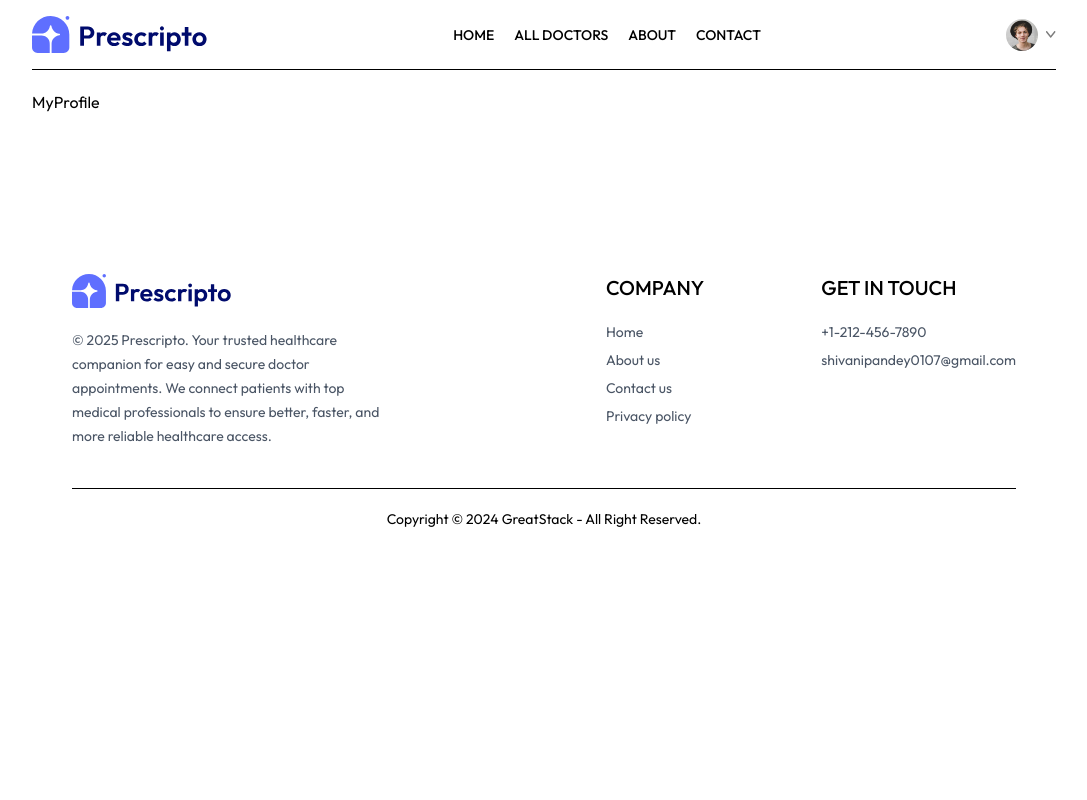
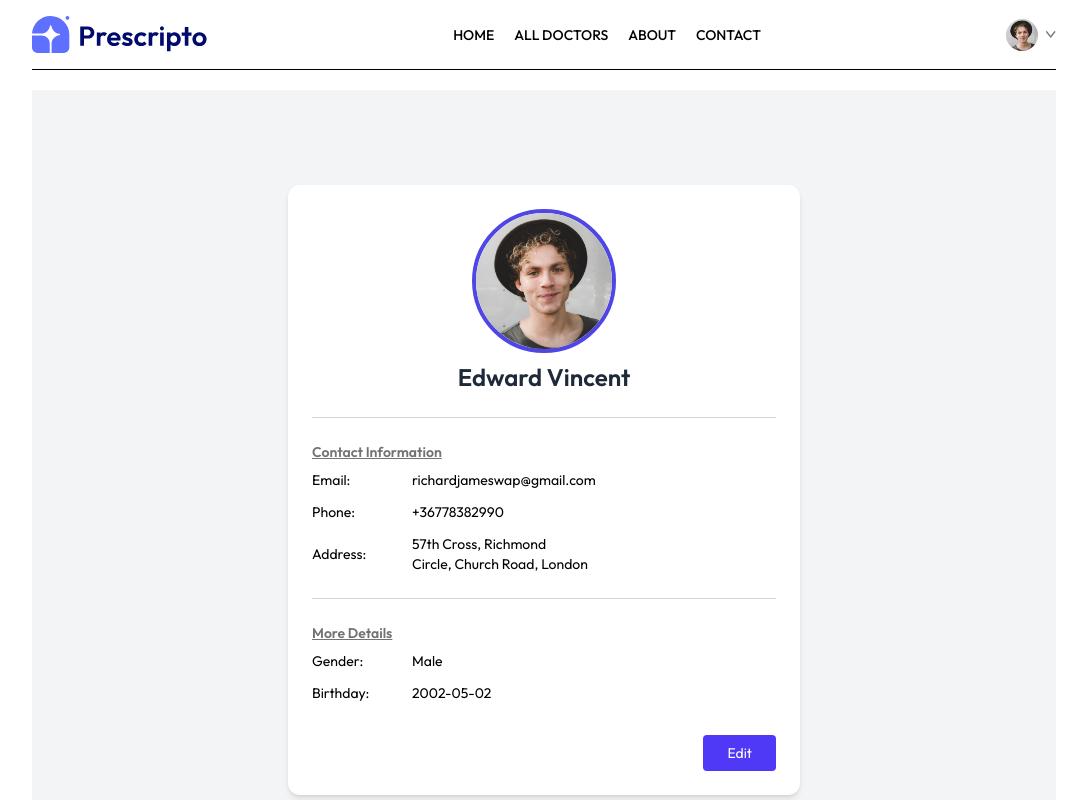
Before and after one commit to shivanipandey5678/Appointment-Booking-System, a React (Vite) app in the folder frontend/: page /my-profile in a window 1280 px wide. Shown: the top 800 px of the page, without its empty margins (96-1183 px from the left). Built offline with nearby package versions, Linux system fonts and the light colour scheme.

Commit message:
feat: styled MyProfile page with layout, form state handling, and TailwindCSS

```diff
--- a/frontend/src/pages/Login.jsx
+++ b/frontend/src/pages/Login.jsx
@@ -17,10 +17,14 @@ const Login = () => {
         <div className="flex flex-col mt-10 gap-3 m-auto items-start p-8 min-w-[340px] sm:min-w-96 border rounded-2xl text-zinc-600 text-sm shadow-lg bg-white">
         <p className='text-2xl font-bold '>{state==="signup"?"Create Account":"Login"}</p>
         <p>Please {state==="signup"?"sign up ":" log in"} to book appointment</p>
-        <div className='w-full'>
-          <p>Full Name</p>
-          <input className='border border-zinc-300 rounded w-full p-2 mt-1' type="text" onChange={(e)=>setName(e.target.name)} value={name} required/>
+        {
+          state==="signup" &&
+          <div className='w-full'>
+            <p>Full Name</p>
+           <input className='border border-zinc-300 rounded w-full p-2 mt-1' type="text" onChange={(e)=>setName(e.target.name)} value={name} required/>
         </div>
+        }
+
         <div className='w-full'>
           <p>Email</p>
           <input type="text" className='border border-zinc-300 rounded w-full p-2 mt-1' onChange={(e)=>setName(e.target.email)} value={email} required/>
--- a/frontend/src/pages/MyProfile.jsx
+++ b/frontend/src/pages/MyProfile.jsx
@@ -1,8 +1,155 @@
-import React from 'react'
+import React, { useState } from 'react'
+import { assets } from '../assets/assets'
 
 const MyProfile = () => {
+  const [userDate, setUserDate] = useState({
+    name: "Edward Vincent",
+    image: assets.profile_pic,
+    email: 'richardjameswap@gmail.com',
+    phone: '+36778382990',
+    address: {
+      line1: "57th Cross, Richmond",
+      line2: "Circle, Church Road, London"
+    },
+    gender: "Male",
+    dob: '2002-05-02'
+  })
+
+  const [isEdit, setIsEdit] = useState(false)
+
   return (
-    <div>MyProfile</div>
+    <div className='min-h-screen bg-gray-100 flex justify-center items-center px-4 py-8'>
+      <div className='w-full max-w-lg bg-white p-6 rounded-xl shadow-md flex flex-col gap-4 text-sm'>
+
+        {/* Profile Picture + Name */}
+        <div className='flex flex-col items-center gap-2'>
+          <img src={userDate.image} alt="profile" className='w-36 h-36 rounded-full object-cover border-4 border-primary' />
+          {
+            isEdit ? (
+              <input
+                className="text-center text-xl font-semibold bg-gray-50 rounded p-1 border border-gray-300 w-full max-w-[300px]"
+                type="text"
+                onChange={(e) => setUserDate(prev => ({ ...prev, name: e.target.value }))}
+                value={userDate.name}
+              />
+            ) : (
+              <p className='text-2xl font-semibold text-gray-800'>{userDate.name}</p>
+            )
+          }
+        </div>
+
+        <hr className='my-2 border-gray-300' />
+
+        {/* Contact Info */}
+        <div>
+          <p className='text-neutral-500 font-semibold mb-2 underline'>Contact Information</p>
+
+          <div className='grid grid-cols-[100px_1fr] gap-y-3 items-center'>
+            <p>Email:</p>
+            {
+              isEdit ? (
+                <input
+                  className="bg-gray-50 border p-2 rounded"
+                  type="email"
+                  onChange={(e) => setUserDate(prev => ({ ...prev, email: e.target.value }))}
+                  value={userDate.email}
+                />
+              ) : <p>{userDate.email}</p>
+            }
+
+            <p>Phone:</p>
+            {
+              isEdit ? (
+                <input
+                  className="bg-gray-50 border p-2 rounded"
+                  type="tel"
+                  onChange={(e) => setUserDate(prev => ({ ...prev, phone: e.target.value }))}
+                  value={userDate.phone}
+                />
+              ) : <p>{userDate.phone}</p>
+            }
+
+            <p>Address:</p>
+            {
+              isEdit ? (
+                <div className='flex flex-col gap-2'>
+                  <input
+                    type="text"
+                    className="bg-gray-50 border p-2 rounded"
+                    onChange={(e) => setUserDate(prev => ({
+                      ...prev,
+                      address: { ...prev.address, line1: e.target.value }
+                    }))}
+                    value={userDate.address.line1}
+                  />
+                  <input
+                    type="text"
+                    className="bg-gray-50 border p-2 rounded"
+                    onChange={(e) => setUserDate(prev => ({
+                      ...prev,
+                      address: { ...prev.address, line2: e.target.value }
+                    }))}
+                    value={userDate.address.line2}
+                  />
+                </div>
+              ) : (
+                <p>
+                  {userDate.address.line1}<br />
+                  {userDate.address.line2}
+                </p>
+              )
+            }
+          </div>
+        </div>
+
+        <hr className='my-2 border-gray-300' />
+
+        {/* More Details */}
+        <div>
+          <p className='text-neutral-500 font-semibold mb-2 underline'>More Details</p>
+          <div className='grid grid-cols-[100px_1fr] gap-y-3 items-center'>
+
+            <p>Gender:</p>
+            {
+              isEdit ? (
+                <select
+                  className="bg-gray-50 border p-2 rounded"
+                  onChange={(e) => setUserDate(prev => ({ ...prev, gender: e.target.value }))}
+                  value={userDate.gender}
+                >
+                  <option value="Male">Male</option>
+                  <option value="Female">Female</option>
+                </select>
+              ) : <p>{userDate.gender}</p>
+            }
+
+            <p>Birthday:</p>
+            {
+              isEdit ? (
+                <input
+                  type="date"
+                  className="bg-gray-50 border p-2 rounded"
+                  onChange={(e) => setUserDate(prev => ({ ...prev, dob: e.target.value }))}
+                  value={userDate.dob}
+                />
+              ) : <p>{userDate.dob}</p>
+            }
+
+          </div>
+        </div>
+
+        {/* Button */}
+        <div className='mt-4 flex justify-end'>
+          <button
+            className='bg-indigo-600 text-white py-2 px-6 rounded'
+            onClick={() => setIsEdit(!isEdit)}
+          >
+            {isEdit ? "Save Information" : "Edit"}
+          </button>
+        </div>
+
+      </div>
+    </div>
   )
 }
 
```
